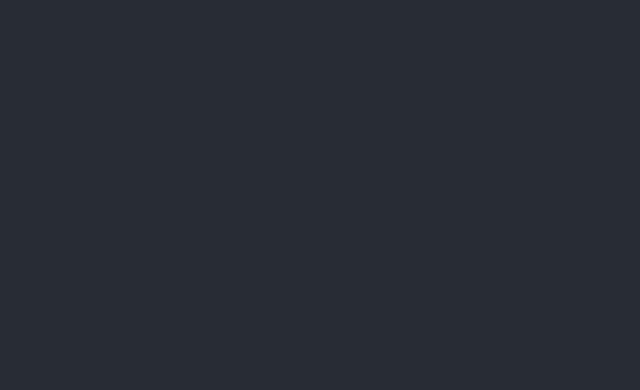
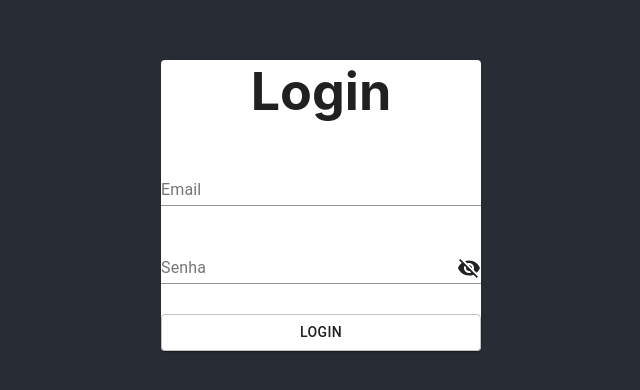
Before and after one commit to LeandroSSB/hub, a React (Create React App) app: page /login in a window 1280 px wide. Shown: the part 212-602 px from the top of the page, without its empty margins (319-959 px from the left). Built offline with nearby package versions, Linux system fonts and the light colour scheme.

Commit message:
finalizando com erros no useEffect

```diff
--- a/package.json
+++ b/package.json
@@ -15,6 +15,7 @@
     "react-hook-form": "^7.11.1",
     "react-router-dom": "^5.2.0",
     "react-scripts": "4.0.3",
+    "react-toastify": "^7.0.4",
     "styled-components": "^5.3.0",
     "web-vitals": "^1.0.1",
     "yup": "^0.32.9"
--- a/src/App.js
+++ b/src/App.js
@@ -4,9 +4,12 @@ import Routes from './Pages/Routes'
 
 function App() {
   return (
+
+
     <div className="App">
       <Routes/>
     </div>
+
   );
 }
 
--- a/src/Pages/Home/index.jsx
+++ b/src/Pages/Home/index.jsx
@@ -1,9 +1,13 @@
-    import { useHistory } from "react-router-dom"
+    import { Redirect, useHistory } from "react-router-dom"
     import { Button, Grid , Paper} from "@material-ui/core"
 
-        const Home = () => {
+        const Home = ({auth}) => {
             const history = useHistory()
             const handlePath = (path) => history.push(path)
+
+            if (auth) {
+                return <Redirect to="/dashboard"  />
+            }
 
             return (
                 <Grid container justifyContent = "center" align = "center" >
--- a/src/Pages/Routes/index.jsx
+++ b/src/Pages/Routes/index.jsx
@@ -1,24 +1,39 @@
 import { Route, Switch } from "react-router-dom"
+import Login from "./../../components/Login"
 import Register from "../../components/Register"
 import Home from  './../Home'
-
+import Dashboard from "./../../components/Dashboard"
+import { useEffect, useState } from "react"
 
 
 
     const Routes = () => {
+
+        const [auth, setAuth] = useState(false)
+
+        useEffect(() => {
+            const token = JSON.parse(localStorage.getItem("@KenzieHub:token"))
+
+            if(token) {
+            setAuth(true)
+            }
+
+        },[auth])
+
+
         return (
             <Switch>
                 <Route exact path = "/register">
-                <Register/>
+                <Register auth = {auth} />
                 </Route>
                 <Route exact path = "/login">
-
+                    <Login auth = {auth} />
                 </Route>
-                <Route exact path = "/tech">
-
+                <Route exact path = "/dashboard">
+                    <Dashboard auth = {auth} setAuth = {setAuth} />
                 </Route>
                 <Route exact path = "/">
-                    <Home/>
+                    <Home auth = {auth} />
                 </Route>
             </Switch>
         )
--- /dev/null
+++ b/src/components/Dashboard/index.jsx
@@ -0,0 +1,16 @@
+import { Redirect } from "react-router-dom"
+
+
+        const Dashboard = ({auth}) => {
+
+            if(!auth){
+                return <Redirect to ="/"/>
+            }
+
+            return (
+                <div classname = "container--dashboard">
+                    <h1> Boa! </h1>
+                </div>
+            )
+        }
+        export default Dashboard
--- a/src/components/Login/index.jsx
+++ b/src/components/Login/index.jsx
@@ -1,17 +1,86 @@
-import { Grid , Paper, TextField } from "@material-ui/core"
+import { Grid, Paper, TextField, Button } from "@material-ui/core"
+import VisibilityIcon from '@material-ui/icons/Visibility';
+import VisibilityOffIcon from '@material-ui/icons/VisibilityOff';
+import { useState } from "react";
+import {Form, Error } from './style'
+import * as yup from 'yup'
+import { useForm } from "react-hook-form";
+import { yupResolver } from '@hookform/resolvers/yup'
+import axios from 'axios'
+import { useHistory, Redirect } from "react-router-dom";
+import { toast } from "react-toastify";
 
 
 
-    const Login = () => {
+
+    const Login = ({auth, setAuth}) => {
+        const [password, setPassword] = useState(true)
+        const handlePassword = () => setPassword(!password)
+        const schema = yup.object().shape({
+            email: yup.string().email("Precisa ser um email").required("Campo Obrigatorio"),
+            password: yup.string().min(6, "minimo 6 caracteres").required("Campo obrigatorio"),
+        })
+        const history = useHistory()
+        const {
+            register,
+            handleSubmit,
+            formState: { errors }
+        } = useForm({resolver: yupResolver(schema) })
+        const onSubmit = ({email, password}) => {
+            const user = {
+                email,
+                password,
+            }
+
+            axios.post("https://kenziehub.me/sessions", {...user})
+            .then((res) => {
+                const { token } = res.data
+                localStorage.setItem("@KenzieHub:token", JSON.stringify(token))
+                setAuth(true)
+                return history.push("/dashboard")
+            })
+
+            .catch((err) => toast.error("Email ou senha incorreta", {
+                position: "top-right",
+                autoClose: 5000,
+                hideProgressBar: false,
+                closeOnClick: true,
+                pauseOnHover: true,
+                draggable: true,
+                progress: undefined,
+                }
+                ) )
+
+
+        }
+
+            if(auth){
+                return <Redirect to="/dashboard"  />
+            }
+
         return (
-            <Grid>
-                <Grid>
+
+            <Grid container justifyContent = "center" align = "center">
+                <Grid item xs = {3}>
                     <Paper>
-                        <TextField/>
-                        <TextField/>
+                        <h1> Login </h1>
+                        <Form onSubmit = {handleSubmit(onSubmit)}>
+                            <TextField error = {errors.email? true : false} label ="Email" {... register("email")} />
+                                <Error>{errors.email?.message}</Error>
+                            <TextField error = {errors.password? true : false} label = "Senha" {... register("password")} type = {password? "password" : "text"}
+                            InputProps = {{
+                                endAdornment: password?
+                                <VisibilityOffIcon onClick = {handlePassword}/>
+                                :
+                                <VisibilityIcon onClick = {handlePassword}/> }}
+                                />
+                                <Error>{errors.password?.message}</Error>
+                            <Button type ="submit" variant ="outlined"> Login </Button>
+                        </Form>
                     </Paper>
                 </Grid>
             </Grid>
+
         )
     }
 
--- /dev/null
+++ b/src/components/Login/style.js
@@ -0,0 +1,13 @@
+import styled from "styled-components";
+
+
+
+export const Form = styled.form`
+display: flex;
+flex-flow: column wrap;
+`
+
+export const Error = styled.p`
+font-size: 15px;
+color: red;
+`
--- a/src/components/Register/index.jsx
+++ b/src/components/Register/index.jsx
@@ -7,46 +7,91 @@ import * as yup from 'yup'
 import { useForm } from "react-hook-form";
 import { yupResolver } from '@hookform/resolvers/yup'
 import axios from 'axios'
+import { useHistory, Redirect } from "react-router-dom";
+import { toast, ToastContainer } from "react-toastify";
 
-    const Register = () => {
+
+
+
+    const Register = ({auth}) => {
         const [password, setPassword] = useState(true)
         const handlePassword = () => setPassword(!password)
         const schema = yup.object().shape({
             email: yup.string().email("Precisa ser um email").required("Campo Obrigatorio"),
-            password: yup.string().required("Campo obrigatorio"),
+            password: yup.string().min(6, "minimo 6 caracteres").required("Campo obrigatorio"),
             confirmPassword: yup.string().oneOf([yup.ref('password'), null], "As senhas precisam coincidir").required("Campo obrigatorio"),
             name: yup.string().required("Campo obrigatorio"),
             bio: yup.string().required("Campo obrigatorio"),
-            contact: yup.string().url("Precisa ser um link").required("Campo obrigatorio"),
+            contact: yup.string().required("Campo obrigatorio"),
             course_module: yup.string().required("Campo obrigatorio")
         })
-
+        const history = useHistory()
         const {
             register,
             handleSubmit,
             formState: { errors }
         } = useForm({resolver: yupResolver(schema) })
-        const onSubmit = (obj) => {
+        const onSubmit = ({email, password, name, bio, contact, course_module}) => {
             const tratedObj = {
-                email : obj.email,
-                password: obj.password,
-                name: obj.name,
-                bio: obj.bio,
-                contact: obj.contact,
-                course_module: obj.course_module
+                email,
+                password,
+                name,
+                bio,
+                contact,
+                course_module
             }
             console.log(tratedObj)
             axios.post("https://kenziehub.me/users", {...tratedObj})
-            .then((res) => console.log(res))
-            .catch((err) => alert(err))
+            .then((_) => {
+                toast.success('Conta criada!', {
+                    position: "top-right",
+                    autoClose: 5000,
+                    hideProgressBar: false,
+                    closeOnClick: true,
+                    pauseOnHover: true,
+                    draggable: true,
+                    progress: undefined,
+                    });
+                    return history.push("/login")
+            })
+            .catch((err) => toast.error(`${err}`, {
+                position: "top-right",
+                autoClose: 5000,
+                hideProgressBar: false,
+                closeOnClick: true,
+                pauseOnHover: true,
+                draggable: true,
+                progress: undefined,
+                }))
+
+
+        }
+
+
+        if (auth){
+            return <Redirect to="/dashboard"  />
         }
 
         return (
+            <>
+            <ToastContainer
+        position="top-right"
+        autoClose={5000}
+        hideProgressBar={false}
+        newestOnTop={false}
+        closeOnClick
+        rtl={false}
+        pauseOnFocusLoss
+        draggable
+        pauseOnHover
+        />
+        {/* Same as */}
+        <ToastContainer />
             <Grid container justifyContent = "center" align = "center">
                 <Grid item xs = {3}>
                     <Paper>
                         <Form onSubmit = {handleSubmit(onSubmit)}>
-                        <TextField error = {errors.email? true : false} label ="Email" {... register("email")} />
+                            <TextField  error = {errors.email? true : false} label ="Email" {... register("email")} />
                                 <Error>{errors.email?.message}</Error>
                             <TextField error = {errors.password? true : false} label = "Senha" {... register("password")} type = {password? "password" : "text"}
                             InputProps = {{
@@ -56,7 +101,7 @@ import axios from 'axios'
                                 <VisibilityIcon onClick = {handlePassword}/> }}
                                 />
                                 <Error>{errors.password?.message}</Error>
-                        <TextField error = {errors.confirmPassword? true : false} label = "Confirmar Senha" {... register("confirmPassword")}/>
+                            <TextField error = {errors.confirmPassword? true : false} type ="password" label = "Confirmar Senha" {... register("confirmPassword")}/>
                                 <Error>{errors.confirmPassword?.message}</Error>
                             <TextField error = {errors.name? true : false} label ="Nome" {... register("name")}/>
                                 <Error>{errors.name?.message}</Error>
@@ -71,6 +116,7 @@ import axios from 'axios'
                     </Paper>
                 </Grid>
             </Grid>
+        </>
         )
     }
 
```
Also changed, not shown: 1 other file (tests, documents, lock files or other folders). Lines whose indentation alone changed are shown as unchanged.
